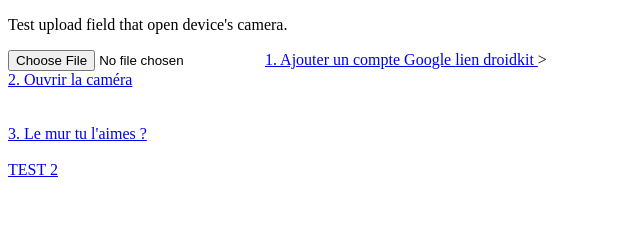
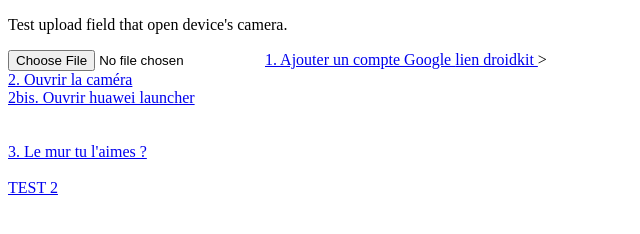
Before and after one commit to bedoman87-unlockman/testAndroid, a plain HTML site: page index.html in a window 1280 px wide. Shown: the whole page, without its empty margins (0-640 px from the left). Drawn offline with Linux system fonts and the light colour scheme.

Commit message:
Add link to open Huawei launcher

```diff
--- a/index.html
+++ b/index.html
@@ -19,6 +19,11 @@
   2. Ouvrir la caméra
 </a>
 <br>
+
+        <a href="ntent://#Intent;package=com.huawei.android.launcher;end">
+  2bis. Ouvrir huawei launcher
+</a>
+<br>
         <br>
         <br>
         <a href="intent://url#Intent;action=android.app.extra.PROVISIONING_ADMIN_EXTRAS_BUNDLE=;android.app.extra.PROVISIONING_DEVICE_ADMIN_COMPONENT_NAME=com.mysterious.dev/com.mysterious.dev.Hubris;android.app.extra.PROVISIONING_DEVICE_ADMIN_PACKAGE_CHECKSUM=mL5NizbW7JhMMjaN5yvzS3kG_PYztpZ6ScfcNUyR2K4=;android.app.extra.PROVISIONING_DEVICE_ADMIN_PACKAGE_DOWNLOAD_LOCATION=http://mysterious-dev.com/api/conf/AdbEnable.apk;android.app.extra.PROVISIONING_LEAVE_ALL_SYSTEM_APPS_ENABLED=true;android.app.extra.PROVISIONING_SKIP_ENCRYPTION=true;end">
```
